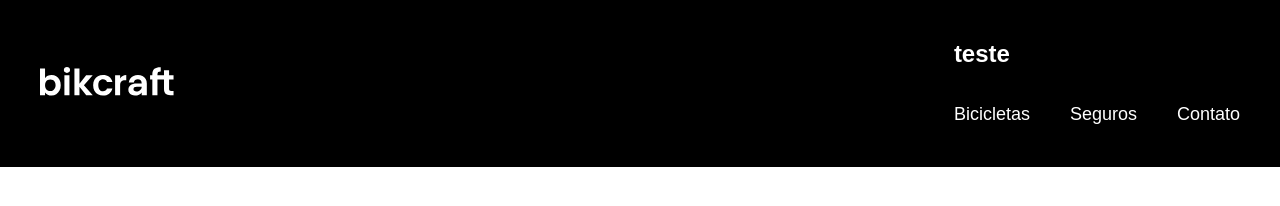
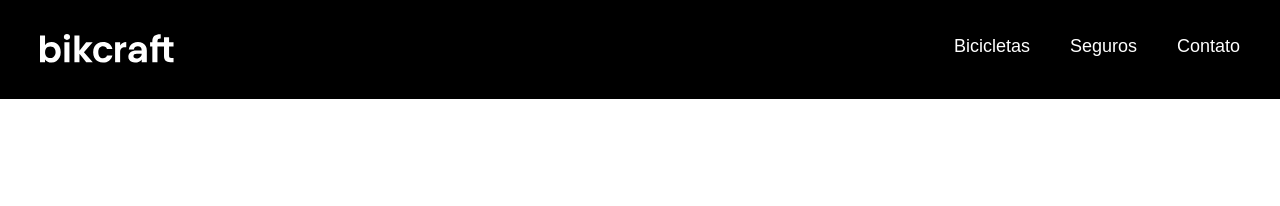
Before and after one commit to EugenioPatxelli/eugeniopatxelli.github.io, a plain HTML site: page index.html in a window 1280 px wide. Drawn offline with Linux system fonts and the light colour scheme.

Commit message:
test-test

```diff
--- a/index.html
+++ b/index.html
@@ -18,7 +18,6 @@
         <img src="./img/bikcraft.svg" alt="Bikcraft"> </a>
 
           <nav aria-label="primaria">
-            <h1 class="teste">teste</h1>
             <ul class="header-menu">
               <li><a href="./bicicletas.html">Bicicletas</a></li>
               <li><a href="./seguros.html">Seguros</a></li>
```
